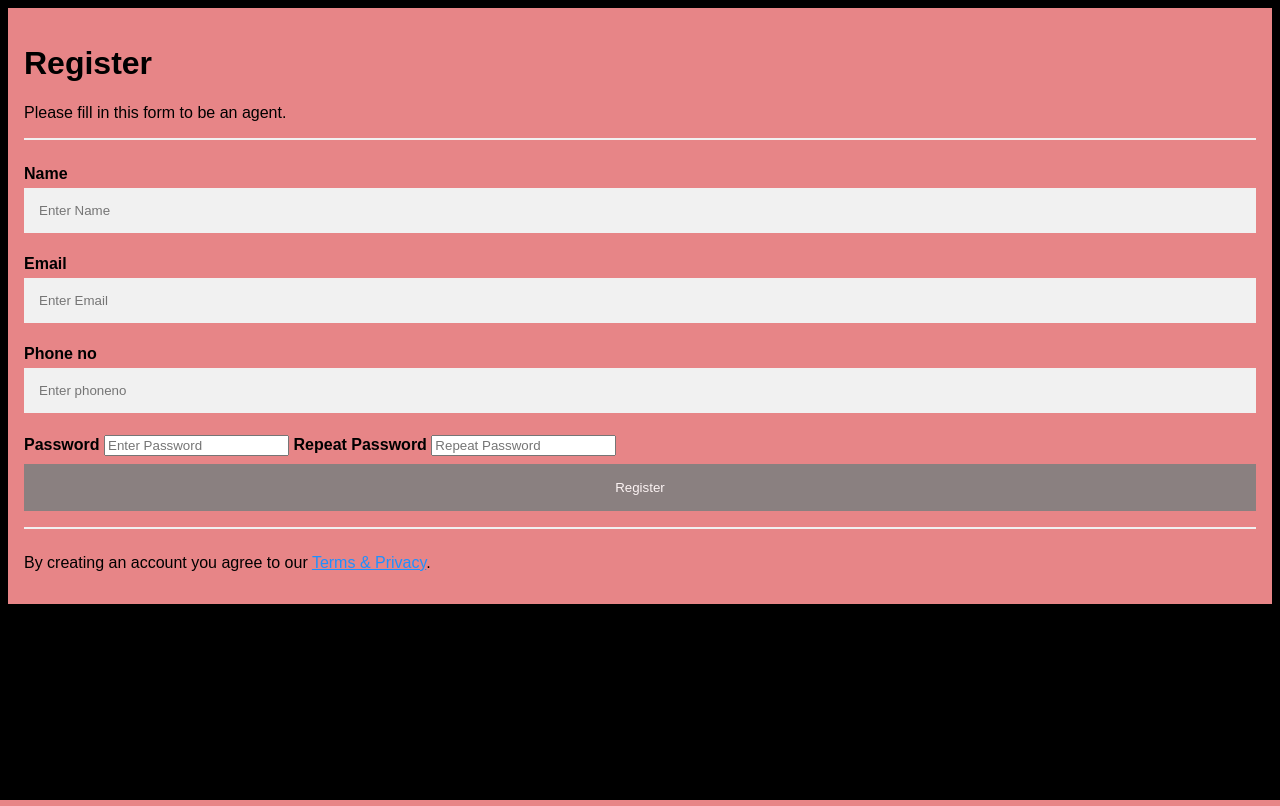
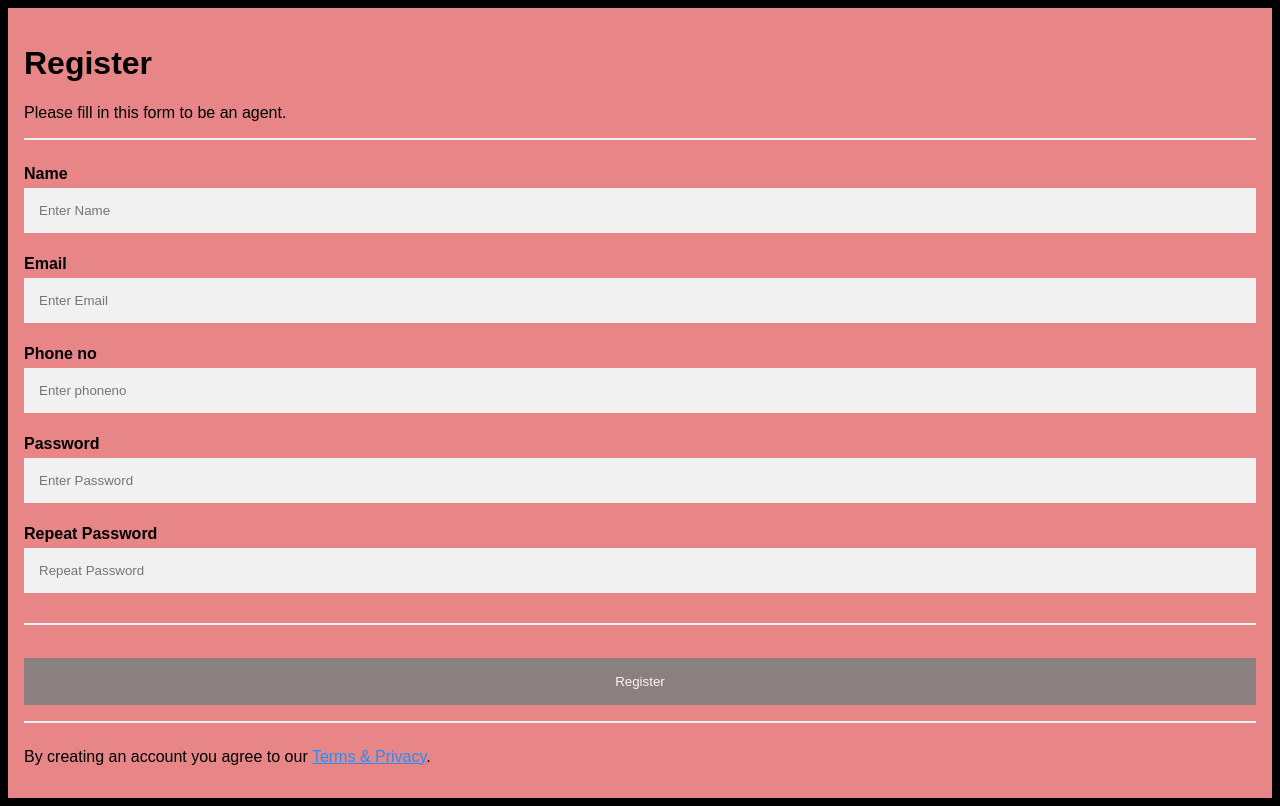
Before and after one commit to Izahhoney/ordering_system, a PHP site: page /registeragent.php in a window 1280 px wide. Run offline with PHP 8.4, Linux system fonts and the light colour scheme.

Commit message:
registeragent

```diff
--- a/registeragent.php
+++ b/registeragent.php
@@ -99,10 +99,11 @@ include('config.php');
     <input type="text" placeholder="Enter phoneno" name="nohp" id="nohp" required>
 
     <label for="psw"><b>Password</b></label>
-    <input type="psw" placeholder="Enter Password" name="psw" id="psw" required>
+    <input type="password" placeholder="Enter Password" name="psw" id="psw" required>
 
     <label for="psw-repeat"><b>Repeat Password</b></label>
-    <input type="psw" placeholder="Repeat Password" name="psw-repeat" id="psw-repeat" required>
+    <input type="password" placeholder="Repeat Password" name="psw-repeat" id="psw-repeat" required>
+    <hr>
 
     <button type="submit" class="registerbtn">Register</button>
     <hr>
```
